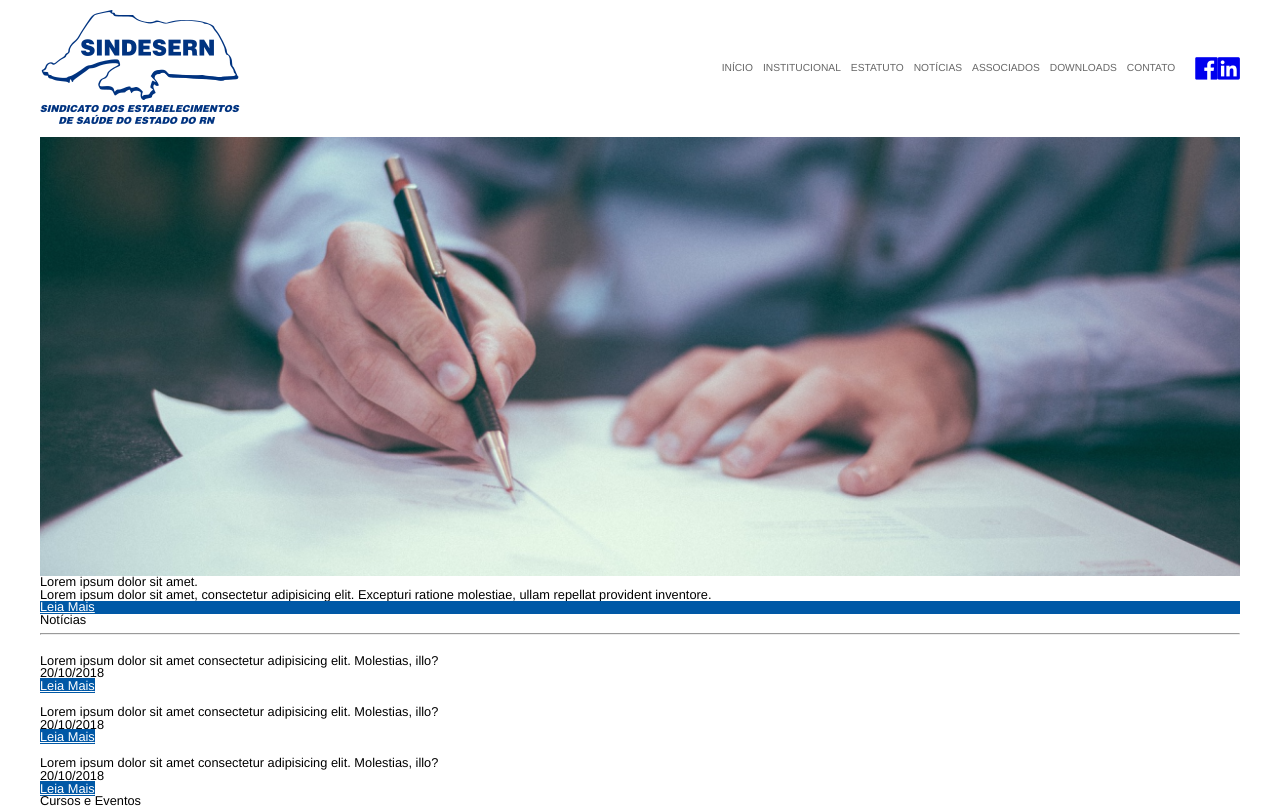
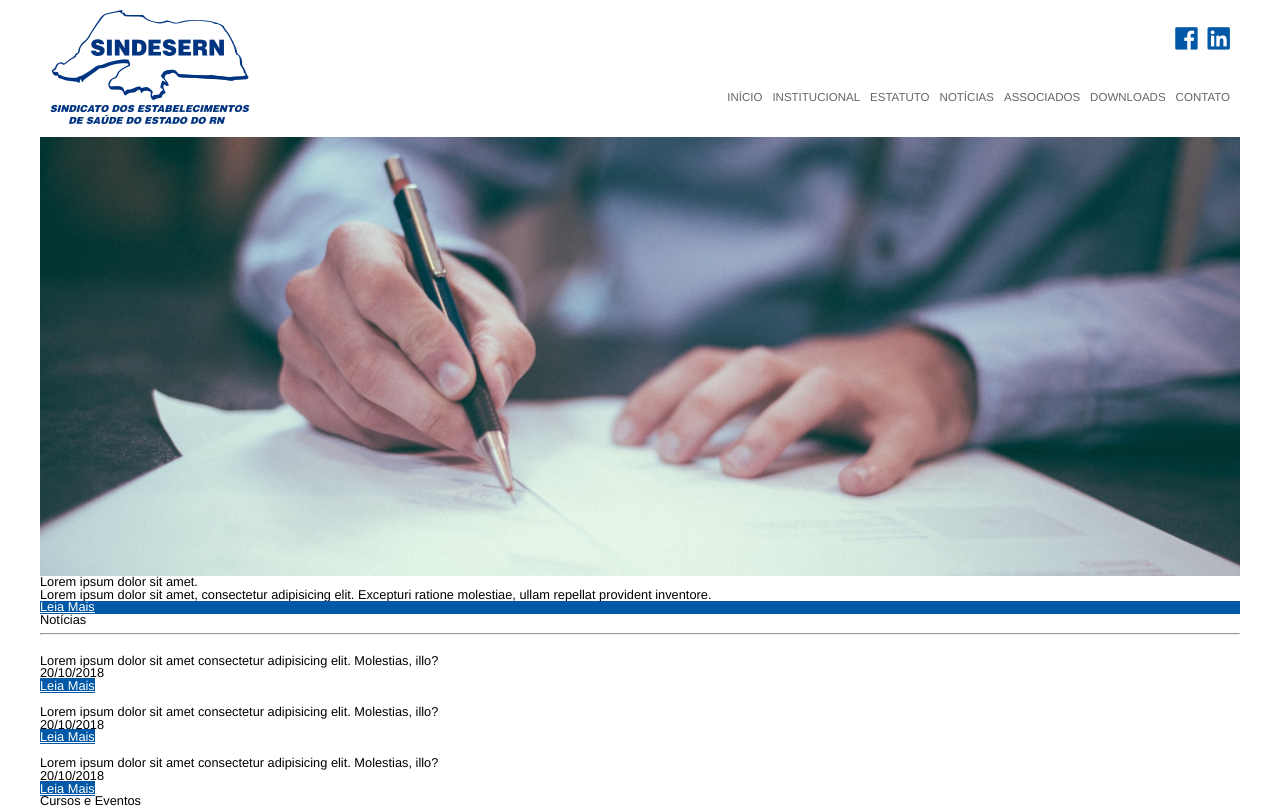
Before and after one commit to KESFANTIN/sindesern, a plain HTML site: page index.html in a window 1280 px wide. Shown: the top 811 px of the page. Drawn offline with Linux system fonts and the light colour scheme.

Commit message:
Header Top CSS

```diff
--- a/scss/global.scss
+++ b/scss/global.scss
@@ -18,36 +18,58 @@ html {
 .header-index {
     display: flex;
     justify-content: space-between;
-    align-items: center;
-    margin: 10px 0;
+    margin: 10px;
+
+    h1 {
+        flex: 1;
+    }
 
     .nav-top {
+        flex: 1;
         display: flex;
-        flex-basis: auto;
-        align-items: center;
+        flex-direction: column;
+        order: 1;
     }
 
     .social {
         display: flex;
         flex: 1;
-        margin-left: 10px;
+        align-items: center;
+        justify-content: flex-end;
+
+        a {
+            color: $azul;
+            margin: 0 0 0 10px;
+
+            &:hover {
+                color: $azul / 2;
+            }
+        }
     }
 
     ul {
         display: flex;
+        flex: 1;
+        order: 2;
+        align-items: center;
+        justify-content: flex-end;
+
+
         li {
             text-decoration: none;
             text-transform: uppercase;
-            font-size: .8em;
-            margin: 0 10px 0 0;
+            font-size: .9em;
 
             a {
                 color: $cinza;
                 text-decoration: none;
+                padding: 10px 0;
+                margin: 0 0 0 10px;
 
                 &:hover {
                     color: $azul;
                     border-bottom: 2px solid $azul;
+
                 }
             }
         }
```
Also changed, not shown: css/compressed/global.min.css, css/global.css. Lines whose indentation alone changed are shown as unchanged.
